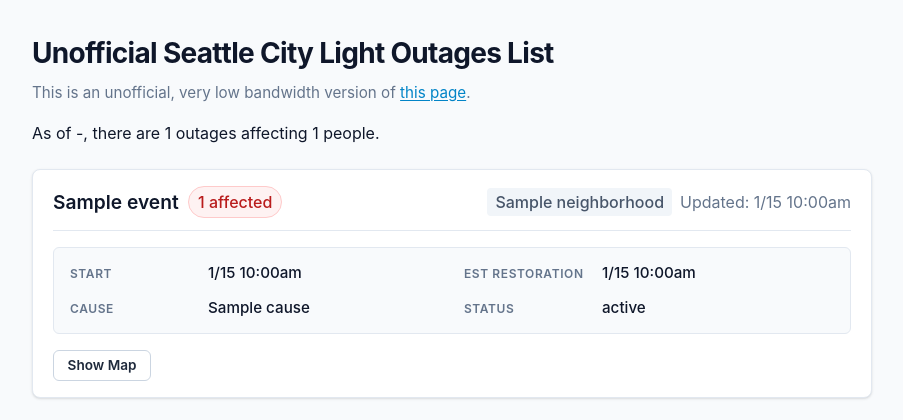
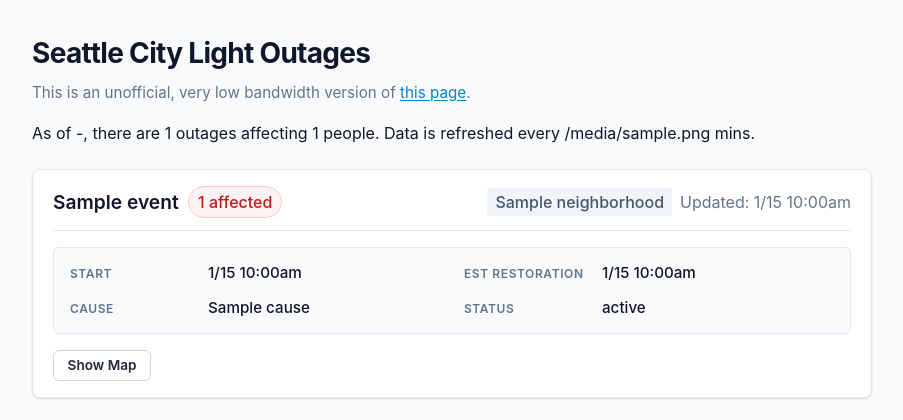
Before and after one commit to codeforkjeff/scl-outage, a Flask app: template scl_outage/templates/index.jinja in a window 1280 px wide. Shown: the top 420 px of the page, without its empty margins (188-1091 px from the left). Run offline with Flask 3, Linux system fonts and the light colour scheme; the template is opened without the code that fills it: most values are stand-ins (such as "Sample title", 1, 10 or a date in 2020); data that the repository does not hold is empty.

Commit message:
edits for prettiness

```diff
--- a/scl_outage/app.py
+++ b/scl_outage/app.py
@@ -24,7 +24,7 @@ TIMEZONE = ZoneInfo("America/Los_Angeles")
 
 EVENTS_PATH = "events.json"
 EVENTS_PATH_LOCK = "events.json.lock"
-EVENTS_FILE_EXPIRATION = 120
+EVENTS_FILE_EXPIRATION = 2
 
 app = Flask(__name__)
 
@@ -73,7 +73,7 @@ def get_events():
             events_timestamp = os.path.getmtime(EVENTS_PATH)
             logging.debug(events_timestamp)
         with events_lock:
-            if time.time() - events_timestamp <= EVENTS_FILE_EXPIRATION:
+            if time.time() - events_timestamp <= (EVENTS_FILE_EXPIRATION * 60):
                 logging.debug(f"Loading cached {EVENTS_PATH}")
                 with open(EVENTS_PATH, encoding="utf-8") as f:
                     raw = f.read()
@@ -147,6 +147,7 @@ def index():
     template_data = {
         "now": now,
         "ts": int(now.timestamp()),
+        "events_file_expiration": EVENTS_FILE_EXPIRATION,
         "events": events,
         "by_district": by_neighborhood,
         "events_date": timestamp_to_datetime(events_timestamp, input_type="seconds"),
--- a/scl_outage/neighborhoods/all.py
+++ b/scl_outage/neighborhoods/all.py
@@ -7,6 +7,7 @@ from .base import DataSource, NeighborhoodIndex
 
 prefix = ".".join(__name__.split(".")[0:-1])
 
+# TODO: add: Burien, Lake Forest Park
 modules = ["renton", "seattle", "shoreline"]
 
 _data_sources = None
--- a/scl_outage/templates/index.jinja
+++ b/scl_outage/templates/index.jinja
@@ -3,7 +3,7 @@
 <head>
   <meta charset="UTF-8">
   <meta name="viewport" content="width=device-width, initial-scale=1.0">
-  <title>Unofficial Seattle City Light Outages List</title>
+  <title>Seattle City Light Outages</title>
   <style>
     :root {
       --bg-color: #f8fafc;
@@ -334,13 +334,14 @@
 <body>
   <div class="container">
     <header class="page-header">
-      <h1>Unofficial Seattle City Light Outages List</h1>
+      <h1>Seattle City Light Outages</h1>
       <p class="subtitle">This is an unofficial, very low bandwidth version of
         <a href="https://www.seattle.gov/city-light/outages">this page</a>.
       </p>
 
       <p>
         As of {{pretty_date(events_date)}}, there are {{ total_outage_count }} outages affecting {{ total_people_affected }} people.
+        Data is refreshed every {{ events_file_expiration }} mins.
       </p>
     </header>
 
```
Also changed, not shown: README.md.
